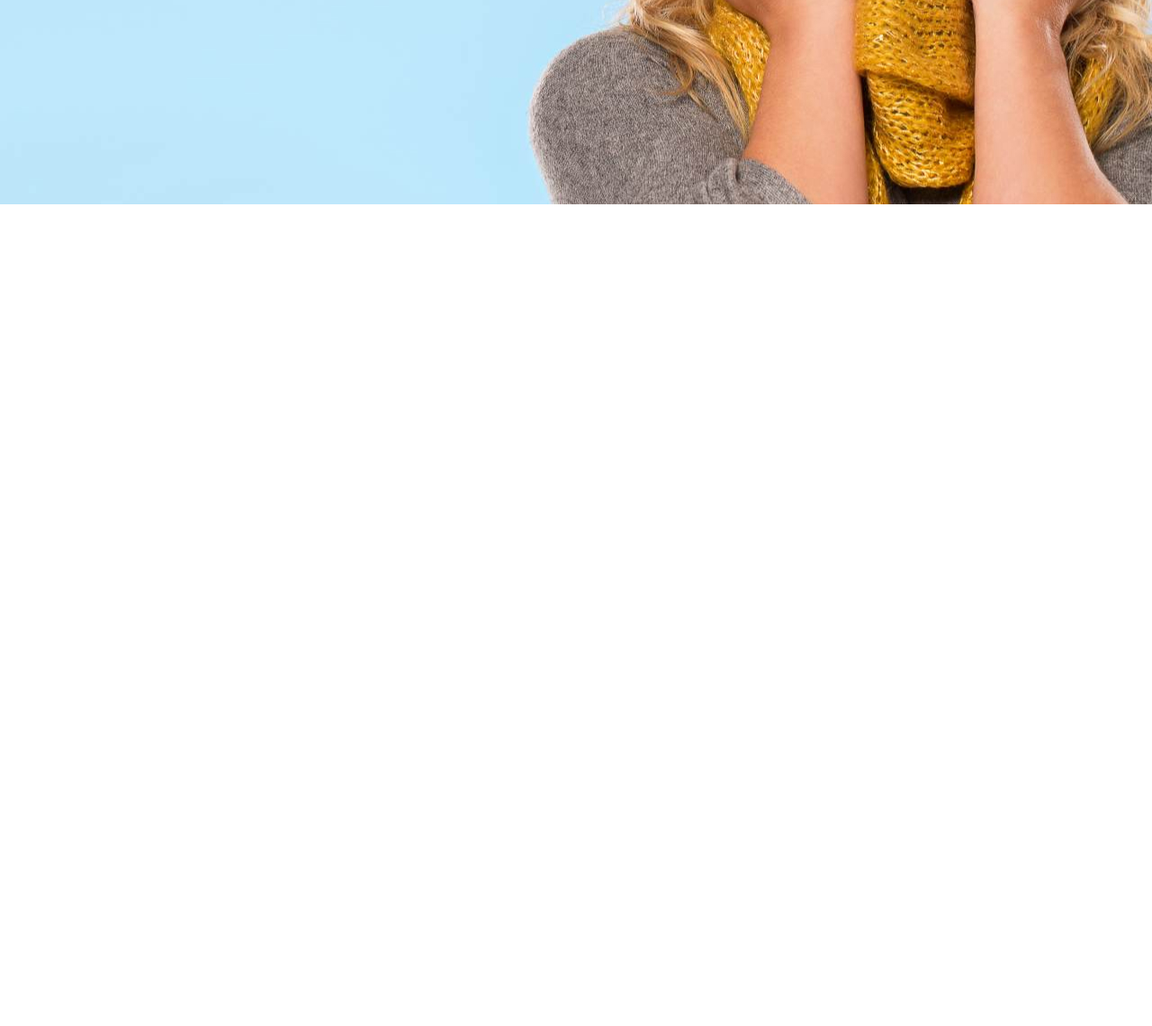
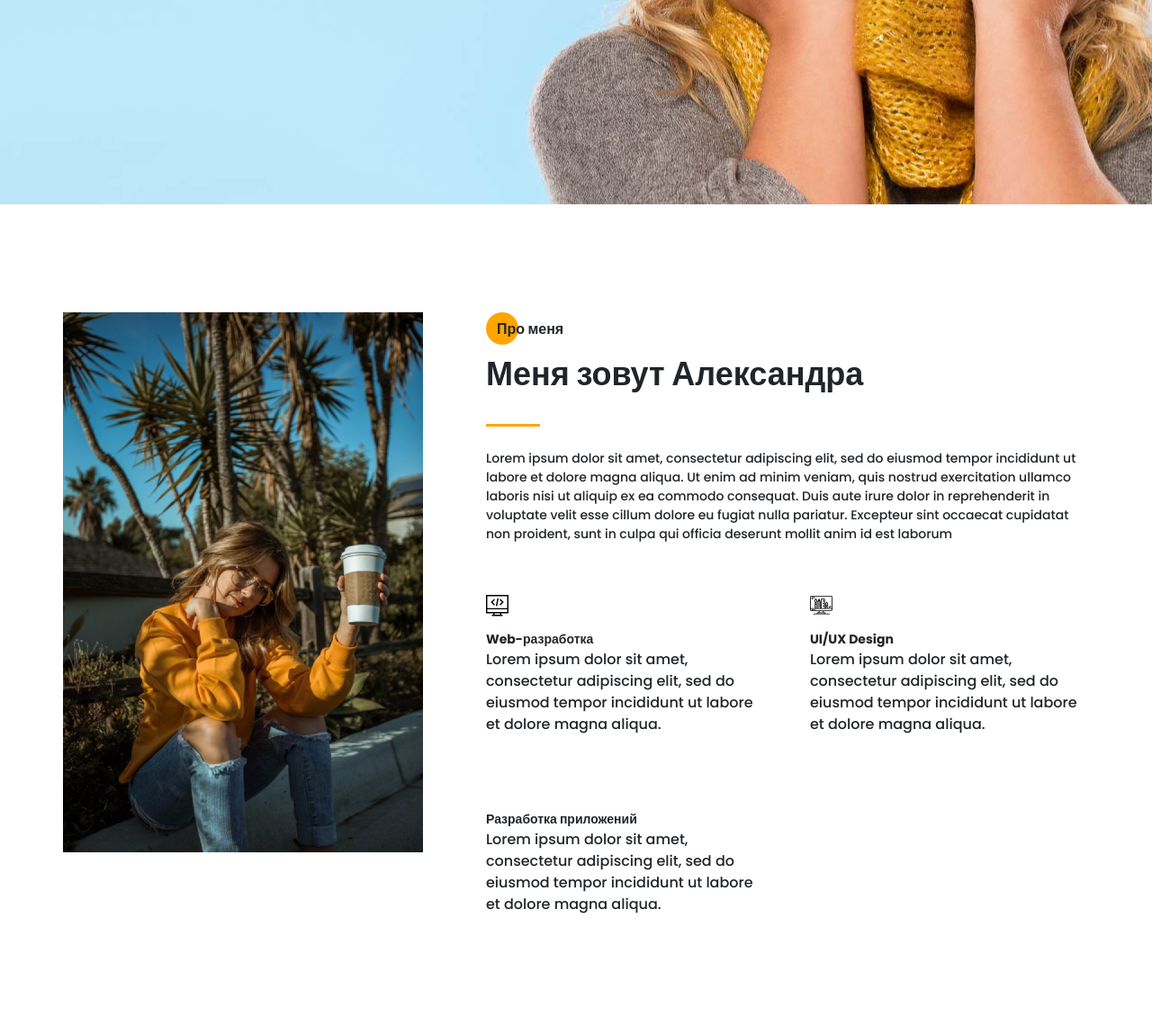
Before and after one commit to davidoff-a/portfolio, a website: page src/index.html in a window 1280 px wide. Shown: the part 573-1713 px from the top of the page at 90% size. Before the commit the page ends 800 px from the top, so only its background shows below. Drawn offline with Linux system fonts and the light colour scheme.

Commit message:
feat: add Ivan solution through grids and subgrids

```diff
--- a/src/index.html
+++ b/src/index.html
@@ -229,7 +229,66 @@
 				</div>
 			</div>
 		</section>
+		<section class="about">
+			<div class="container">
+				<div class="about__wrapper">
+					<div class="about__photo">
+						<img src="img/main_photo.jpg" alt="photo" />
+					</div>
+					<div class="about__descr">
+						<h2 class="title title_fz16 about__title">Про меня</h2>
+						<div class="about__subtitle title">Меня зовут Александра</div>
+						<div class="divider"></div>
+						<p class="about__text">
+							Lorem ipsum dolor sit amet, consectetur adipiscing elit, sed do
+							eiusmod tempor incididunt ut labore et dolore magna aliqua. Ut
+							enim ad minim veniam, quis nostrud exercitation ullamco laboris
+							nisi ut aliquip ex ea commodo consequat. Duis aute irure dolor in
+							reprehenderit in voluptate velit esse cillum dolore eu fugiat
+							nulla pariatur. Excepteur sint occaecat cupidatat non proident,
+							sunt in culpa qui officia deserunt mollit anim id est laborum
+						</p>
+					</div>
+					<div class="about__skills">
 
+						<div class="about__skills-item">
+							<div>
+								<img src="icons/about_me/web_development.svg" alt="web-dev" />
+							</div>
+							<div>
+								<div class="title title_fz14">Web-разработка</div>
+								<div class="about__skills-text">
+									Lorem ipsum dolor sit amet, consectetur adipiscing elit, sed do
+									eiusmod tempor incididunt ut labore et dolore magna aliqua.
+								</div>
+							</div>
+							<div class="about__skills-item">
+								<div>
+									<div class="title title_fz14">Разработка приложений</div>
+									<div class="about__skills-text">
+										Lorem ipsum dolor sit amet, consectetur adipiscing elit, sed
+										do eiusmod tempor incididunt ut labore et dolore magna
+										aliqua.
+									</div>
+								</div>
+							</div>
+						</div>
+						<div class="about__skills-item">
+							<div>
+								<img src="icons/about_me/design.svg" alt="design" />
+							</div>
+							<div>
+								<div class="title title_fz14">UI/UX Design</div>
+								<div class="about__skills-text">
+									Lorem ipsum dolor sit amet, consectetur adipiscing elit, sed
+									do eiusmod tempor incididunt ut labore et dolore magna aliqua.
+								</div>
+							</div>
+						</div>
+					</div>
+				</div>
+			</div>
+		</section>
 		<script src="js/script.js"></script>
 	</body>
 </html>
--- /dev/null
+++ b/src/sass/blocks/_about.scss
@@ -0,0 +1,44 @@
+.about{
+    padding-top: 120px;
+    &__wrapper {
+        display: grid;
+        grid-template-columns: 400px 670px;
+        grid-template-rows: minmax(245px, auto) minmax(255px, auto);
+        grid-auto-rows:  minmax(245px, auto);
+        column-gap: 70px;
+        row-gap: 40px;
+    }
+    &__photo{
+        grid-row:1/3;
+        img{
+            width: 100%;
+        }
+    }
+    &__descr{
+        padding-top: 6px;
+    }
+    &__title{
+        position: relative;
+        padding-left: 12px;
+        padding-top: 1px;
+        @include before_circle;
+    }
+    &__text{
+        margin-top: 25px;
+        font-size: 14px;
+        line-height: 21px;
+    }
+    &__skills{
+        display: grid;
+        grid-template: repeat(2, 1fr)/repeat(2, 1fr);
+        grid-template-rows: 1fr;
+        column-gap: 50px;
+        row-gap: 20px;
+    &-item{
+        display: grid;
+        grid-template-rows: 40px 200px;
+
+
+    }
+    }
+}
--- a/src/sass/style.scss
+++ b/src/sass/style.scss
@@ -8,14 +8,21 @@
 @import 'blocks/buttons';
 @import 'blocks/sidepanel';
 @import 'blocks/menu';
+@import 'blocks/about';
 
 * {
-    font-family: 'Poppins', sans-serif;
-    margin: 0;
-    padding: 0;
+	font-family: 'Poppins', sans-serif;
+	margin: 0;
+	padding: 0;
 }
 
-.container{
-    width: 1140px;
-    margin: 0 auto;
+.container {
+	width: 1140px;
+	margin: 0 auto;
 }
+.divider {
+	width: 60px;
+	height: 3px;
+	background-color: $main-color;
+	margin-top: 25px;
+}
```
Also changed, not shown: dist/css/style.min.css, dist/index.html, src/css/style.min.css, 1 other file.
